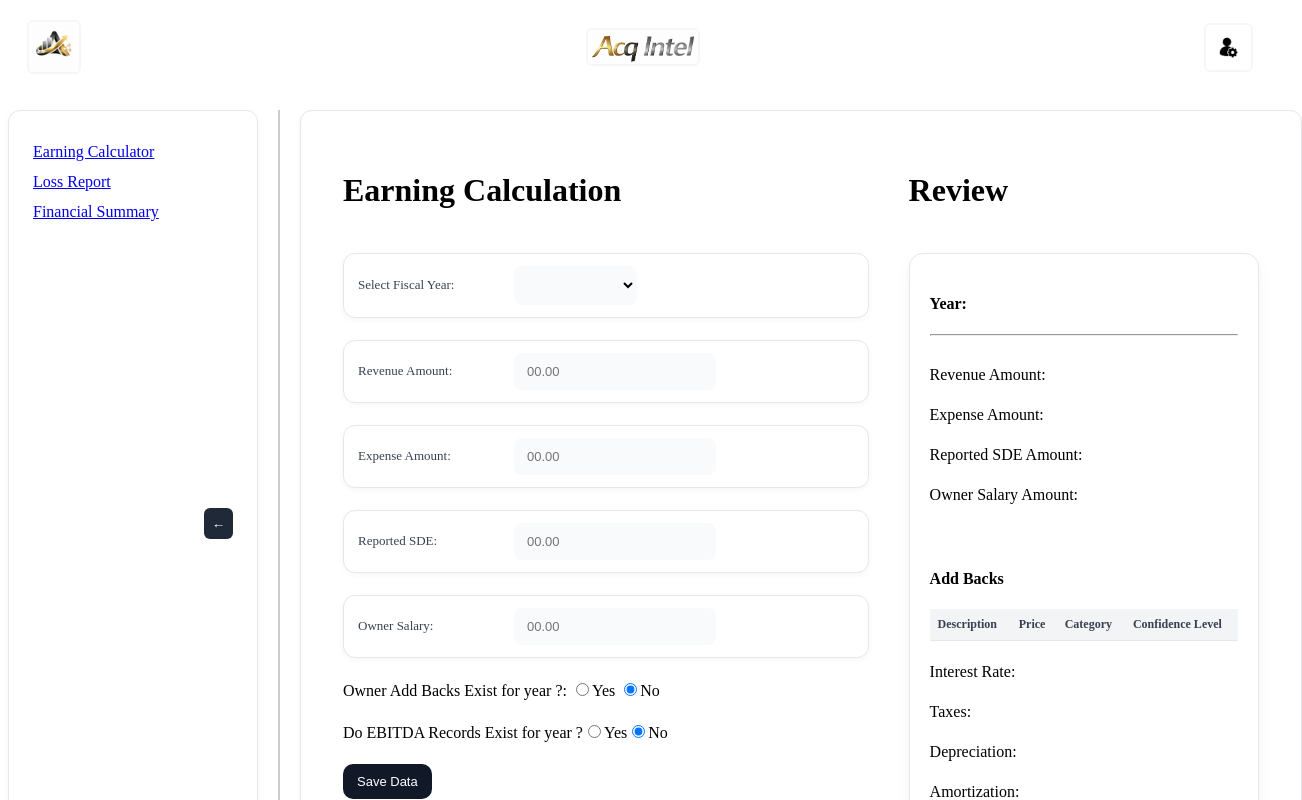
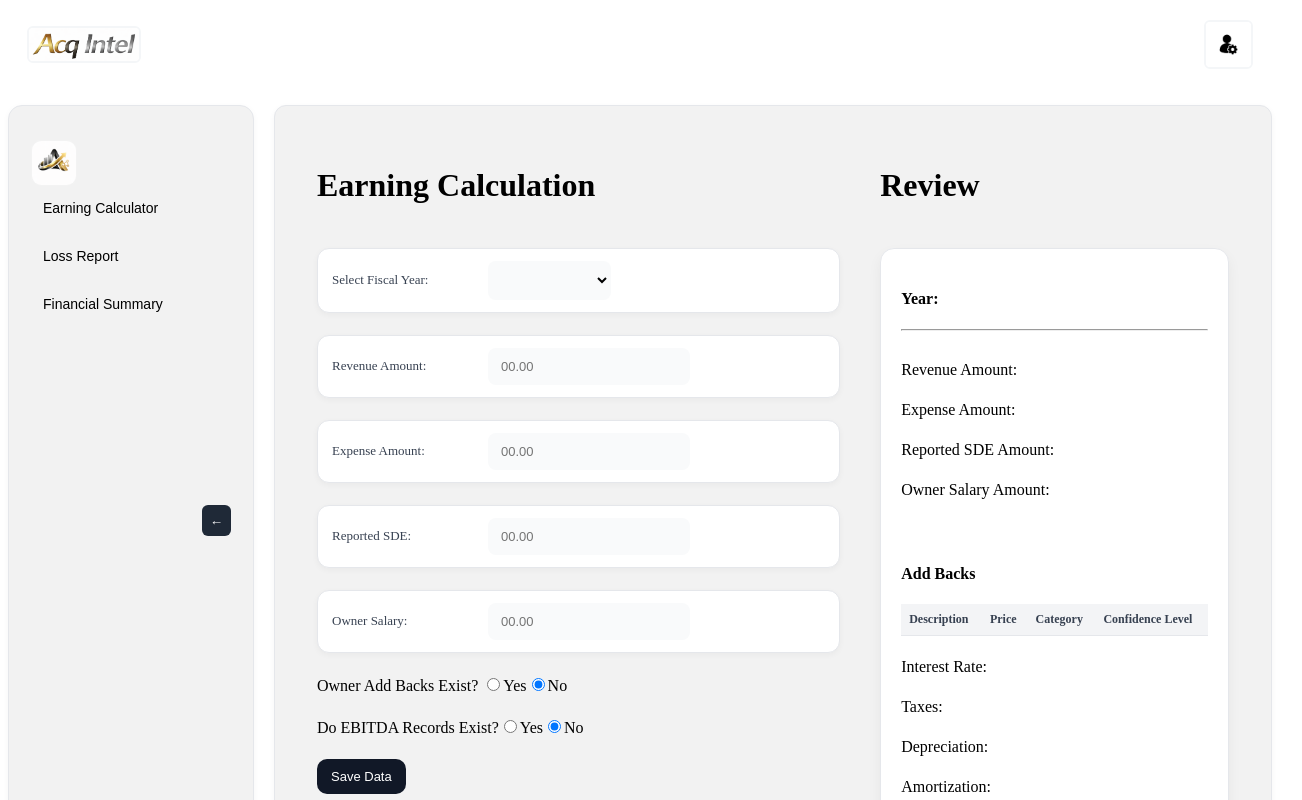
Before and after one commit to AlexanderHobbs/MicroPrivateEquityTool, a Vue app in the folder frontend/EarningCalculator/: page /earning in a window 1280 px wide. Shown: the top 800 px of the page, 1302 px wide, since content can reach past the window. Built offline with nearby package versions, Linux system fonts and the light colour scheme; the HTML template or start-up script is replaced by a standard one.

Commit message:
styles and refined layout

```diff
--- a/frontend/EarningCalculator/src/App.vue
+++ b/frontend/EarningCalculator/src/App.vue
@@ -22,10 +22,8 @@ const pageNum = ref(0)
     <div class = "hero-section-ea">
 
         <div class = "side-nav-bar">
-            <Side_NavBar />
+            <Side_NavBar @change-page = "(n) => pageNum = n"/>
         </div>
-
-        <div class="vertical-line"></div>
 
         <div class = "input-section" v-if = "pageNum === 0">
             <earningCalculator />
@@ -54,10 +52,17 @@ const pageNum = ref(0)
 
 <style scoped>
 
+.app {
+    background-color: red;
+}
+
 .parent-container {
     display: flex;
     flex-direction: column;
     gap: 20px;
+    box-sizing: border-box;
+    background-color: white;
+    box-sizing: border-box;
 }
 
 
@@ -66,6 +71,7 @@ const pageNum = ref(0)
     height: 100%;
     display: flex;
     flex-direction: row;
+    gap: 20px;
 }
 
 .vertical-line {
@@ -78,9 +84,5 @@ const pageNum = ref(0)
     width: 100%;
 }
 
-.side-nav-bar .navbar {
-    top: 0px;
-    position: sticky;
-}
 
 </style>
--- a/frontend/EarningCalculator/src/components/Side_NavBar.vue
+++ b/frontend/EarningCalculator/src/components/Side_NavBar.vue
@@ -2,6 +2,7 @@
 
 import {ref} from 'vue'
 
+const emit = defineEmits('change-page')
 
 const isOpen = ref(true)
 var navbar_logo = ref("←");
@@ -14,22 +15,20 @@ const toggleNav = () => {
 </script>
 
 <template>
-
-
-<div :class="['navbar', { closed: !isOpen }]">
+<nav :class="['navbar', { closed: !isOpen }]">
     <div class = "navbar-links" v-show = "isOpen">
+        <div class = "logo"><img src="@/assets/logo.png" alt="logo"></div>
         <ul>
-            <li><router-link to = "/earnings">Earning Calculator</router-link></li>
-            <li><router-link to = "/loss">Loss Report</router-link></li>
-            <li><router-link to = "/summary">Financial Summary</router-link></li>
+            <li><button @click = "$emit('change-page', 0)">Earning Calculator</button></li>
+            <li><button @click = "$emit('change-page', 1)">Loss Report</button></li>
+            <li><button @click = "$emit('change-page', 2)">Financial Summary</button></li>
         </ul>
-
     </div>
 
     <div class = "toggle-navBar-btn">
         <button @click = "toggleNav">{{ navbar_logo }}</button>
     </div>
-</div>
+</nav>
 
 
 </template>
@@ -38,18 +37,21 @@ const toggleNav = () => {
 
 .navbar {
     display: flex;
-    flex-direction: row;
+    flex-direction: row; /* critical for sidebar layout */
     width: 220px;
+    height: 100vh;
+
+    background: #f2f2f2;
     color: black;
-    transition: width 0.25s ease;
-    overflow: hidden;
-    height: 100vh;
-    background: #ffffff;
-    padding: 12px 14px;
-    border-radius: 12px;
+
+    padding: 14px 12px;
+    border-radius: 14px;
     border: 1px solid #e5e7eb;
     box-shadow: 0 2px 6px rgba(0,0,0,0.04);
 
+    overflow: hidden;
+
+    transition: width 0.25s ease, background 0.25s ease;
 }
 
 .navbar.closed {
@@ -73,24 +75,59 @@ const toggleNav = () => {
     margin-bottom: 12px;
 }
 
-router-link {
-    text-decoration: none;
-    color: #1f2937;
+.navbar-links button {
+    width: 100%;
+    text-align: left;
+
+    display: flex;
+    align-items: center;
+    gap: 10px;
+
+    padding: 10px 12px;
+    margin-bottom: 6px;
+
+    border: none;
+    border-radius: 10px;
+
+    background: transparent;
+    color: black;
+
     font-size: 14px;
-    display: block;
-    padding: 8px 10px;
-    border-radius: 8px;
-    transition: background 0.2s ease;
+    cursor: pointer;
+
+    transition: background 0.2s ease, color 0.2s ease, transform 0.15s ease;
 }
 
-router-link:hover {
-    background: #1f2937;
-    color: white;
+.navbar-links button:hover {
+    background: rgba(255, 255, 255, 0.10);
+    color: gray;
+    transform: translateX(3px);
 }
 
-router-link-active {
-    background: #374151;
-    color: white;
+.navbar-links button:active {
+    background: rgba(59, 130, 246, 0.18);
+    color: #60a5fa;
+    font-weight: 500;
+
+    position: relative;
+}
+
+.navbar-links button:active::before {
+    content: "";
+    position: absolute;
+    left: -6px;
+    top: 50%;
+    transform: translateY(-50%);
+
+    width: 3px;
+    height: 60%;
+    border-radius: 6px;
+
+    background: #3b82f6;
+}
+
+.navbar-links button:active:hover {
+    background: rgba(59, 130, 246, 0.25);
 }
 
 /* Toggle button container */
@@ -114,5 +151,23 @@ router-link-active {
     background: #374151;
 }
 
+.logo img {
+    width: 44px;
+    border-radius: 10px;
+
+    border: 1px solid rgba(255,255,255,0.08);
+    transition: transform 0.2s ease, box-shadow 0.2s ease;
+}
+
+.logo img:hover {
+    transform: scale(1.06);
+    box-shadow: 0 8px 18px rgba(0,0,0,0.35);
+}
+
+/* Click feedback */
+.logo img:active {
+    transform: scale(0.95);
+}
+
 
 </style>
--- a/frontend/EarningCalculator/src/components/Top_NavBar.vue
+++ b/frontend/EarningCalculator/src/components/Top_NavBar.vue
@@ -4,7 +4,6 @@
 
 <template>
 <div class = "parent">
-    <div class = "logo"><img src="@/assets/logo.png" alt="logo"></div>
     <div class = "name"><img src="@/assets/name.png" alt="name"></div>
     <div class = "settings"><img src="@/assets/setting.png" alt="settings"></div>
 </div>
@@ -26,7 +25,6 @@
 }
 
 /* Shared image behavior */
-.logo img,
 .name img,
 .settings img {
    height: auto;
@@ -37,15 +35,10 @@
 }
 
 /* Specific sizing */
-.logo img { width: 50px; }
 .name img { width: 110px; }
 .settings img { width: 45px; }
 
 /* Hover interactions */
-.logo img:hover {
-    transform: scale(1.08) rotate(-2deg);
-    box-shadow: 0 6px 14px rgba(0,0,0,0.12);
-}
 
 .name img:hover {
     transform: scale(1.05);
@@ -58,7 +51,6 @@
 }
 
 /* Click feedback */
-.logo img:active,
 .name img:active,
 .settings img:active {
     transform: scale(0.95);
--- a/frontend/EarningCalculator/src/router/index.js
+++ b/frontend/EarningCalculator/src/router/index.js
@@ -22,9 +22,7 @@ const routes = [
   }
 ]
 
-const router = createRouter({
+export const router = createRouter({
   history: createWebHistory(),
-  routes
+  routes,
 })
-
-export default router
--- a/frontend/EarningCalculator/src/services/earningInput.vue
+++ b/frontend/EarningCalculator/src/services/earningInput.vue
@@ -1,14 +1,35 @@
 <script setup>
 
-import {ref, useId, computed} from 'vue'
+import {ref, watch, useId} from 'vue'
 import CurrencyInput from '@/components/CurrencyInput.vue'
 import CurrencyOutput from '@/components/CurrencyOutput.vue'
 import EBITDAInput from '@/components/EBITDAInput.vue'
 import EBITDAOutput from '@/components/EBITDAOutput.vue'
-import { errorMessages } from 'vue/compiler-sfc'
+
+const props = defineProps({
+    initialData: Object
+})
+
+watch(
+    () => props.initialData,
+    (data) => {
+        if(!data) return
+
+        Object.assign(currencyForm, data.operating)
+        Object.assign(EBITDAForm, data.financials)
+
+        AddBackList.value = data.adjustments.addBacks ? data.adjustments.addBacks.map(x => ({...x})) : []
+    },
+
+    {immediate: true}
+)
+
+// ----------------------
+// State
+// ----------------------
 
 const selectedYear = ref()
-const selectedYear_Options = ref([
+const yearOptions = ref([
     {text: '2025', value: 2025},
     {text: '2024', value: 2024},
     {text: '2023', value: 2023},
@@ -21,54 +42,17 @@ const currencyForm = ref({
     ReportedSDE: null
 })
 
-const updatedValues = ref(null);
-
-function updateCurrencyValues() {
-    try{
-        updatedValues.value = () => structuredClone(currencyForm.value)
-    }catch(err){
-        errorMessages.value = (err)
-    }
-
-    Object.keys(currencyForm.value).forEach(key => {
-        currencyForm.value[key] = null;
-    })
-
-}
-
-
 const addBackExist = ref(false)
 
 const AddBackList = ref([])
 
-const AddBackForm= ref(
-    {
+const AddBackForm = ref({
         id: useId(),
         description: null,
         price: null,
         category: null,
         confidenceLevel: null
-    }
-)
-
-async function add_AddBack() {
-    try{
-        AddBackList.value.push({
-            ...AddBackForm.value
 })
-
-        Object.assign(AddBackForm.value, {
-            id: null,
-            description: null,
-            price: null,
-            category: null,
-            confidenceLevel: 50
-        })
-
-    }catch (err){
-        console.error(err);
-    }
-}
 
 const EBITDAValuesExist = ref(false);
 
@@ -79,47 +63,111 @@ const EBITDAForm = ref({
     Amortization: null
 })
 
-const emit = defineEmits(['save'])
+
+// ----------------------
+// Helpers
+// ----------------------
+
+function generateId() {
+  return crypto.randomUUID()
+}
+
+
+function resetForm() {
+
+   Object.assign(currencyForm.value, {
+        revenue: null,
+        expense: null,
+        ownerSalary: null,
+        ReportedSDE: null
+    })
+
+    Object.assign(EBITDAForm.value, {
+        InterestRate: null,
+        Taxes: null,
+        Depreciation: null,
+        Amortization: null
+    })
+
+    selectedYear.value = null
+    addBackExist.value = false
+    EBITDAValuesExist.value = false
+
+}
+
+function resetAddBackForm() {
+    Object.assign(AddBackForm.value, {
+        id: generateId(),
+        description: null,
+        price: null,
+        category: null,
+        confidenceLevel: 50
+    })
+}
+
+// ----------------------
+// Actions
+// ----------------------
+
+
+function add_AddBack() {
+
+
+    if(Object.values(AddBackForm.value).some(val => val === null)) {
+        alert("Please fill in all add back!")
+        return
+    }
+
+    AddBackList.value.push({
+        ...AddBackForm.value
+    })
+
+    resetAddBackForm();
+
+}
+
+
+const emit = defineEmits(['save', 'load-year'])
 
 function submitYear() {
 
-    const yearData = {
-        operating: {
-            ...currencyForm.value
-        },
+    const payload = {
+        year: selectedYear.value,
+        operating: {...currencyForm.value },
+        adjustments: { addBacks: AddBackList.value},
 
-        adjustments: {
-            addBacks: AddBackList.value
-        },
-
-        financials: {
-            ...EBITDAForm.value
-        }
+        financials: {...EBITDAForm.value}
     }
 
-    if(!dataIsNotNull(yearData)){
+    if(!dataIsNotNull(payload)){
         alert("Not all fiels have data entered — Please fill in all entries!");
-        yearData.value = null;
         return;
     }
 
-    emit('save', selectedYear.value, yearData);
+    emit('save', payload);
+    alert("Loaded");
+
+    AddBackList.value = [];
+    resetForm();
+
 }
 
-function dataIsNotNull(obj){
+function loadYear(year){
+    emit('load-year', year)
+}
+
+function dataIsNotNull(obj) {
     for(let key in obj){
         if(obj[key] === null){
             return false;
         }
-
         if(typeof obj[key] === 'object' && !dataIsNotNull(obj[key])){
-            return false;
-        }
+            return false; }
     }
 
     return true;
+}
 
-}
 
 </script>
 
@@ -128,11 +176,12 @@ function dataIsNotNull(obj){
     <div class = "parent-container">
         <div class = "ea-input-container">
             <h1>Earning Calculation</h1>
+
             <div class = "selected-year-input">
-                <label for="SelectedYearInput">Select Fiscal Year: </label>
-                <select name="SelectedYearInput" id="InputYear" v-model = "selectedYear">
+                <label>Select Fiscal Year: </label>
+                <select v-model = "selectedYear"  @change="loadYear(selectedYear)">
                     <option disabled value="">Select a Year</option>
-                    <option v-for = "year in selectedYear_Options" :key = "year.value" :value = "year.value">
+                    <option v-for = "year in yearOptions" :key = "year.value" :value = "year.value">
                         {{ year.text }}
                     </option>
                 </select>
@@ -140,65 +189,55 @@ function dataIsNotNull(obj){
 
             <div class = "currency-input-form">
                 <CurrencyInput  label = "Revenue Amount: " v-model = "currencyForm.revenue"/>
-
                 <CurrencyInput  label = "Expense Amount:" v-model = "currencyForm.expense" />
-
-                <CurrencyInput label = "Reported SDE:" v-model = "currencyForm.ReportedSDE" />
-
-                <CurrencyInput label = "Owner Salary:" v-model = "currencyForm.ownerSalary" />
-
-                <!-- <button @click="updateCurrencyValues">Submit Values</button> -->
-
+                <CurrencyInput label = "Reported SDE: " v-model = "currencyForm.ReportedSDE" />
+                <CurrencyInput label = "Owner Salary: " v-model = "currencyForm.ownerSalary" />
             </div>
 
             <div class = "radio-btn-class">
-                <label for="hasAddBacks?">Owner Add Backs Exist for year {{ selectedYear }}?: </label>
+                <label>Owner Add Backs Exist? </label>
                 <input type="radio" :value ="true" v-model = "addBackExist">
-                <label for="yes">Yes </label>
+                <label for="yes-rd-btn">Yes</label>
                 <input type="radio" :value = "false" v-model = "addBackExist">
-                <label for="no">No </label>
+                <label for="no-rd-btn">No</label>
             </div>
 
+            <Transition name = "fade">
             <div class = "OwnerAddBacks" v-if = "addBackExist">
-
                 <div class = "addBackEntry">
-                    <h4>Add claimed add backs (as many as needed): </h4>
-                    <label for="AddBack-Description">Add Back Description: </label>
-                    <textarea v-model = "AddBackForm.description" placeholder="description..."></textarea>
-                    <label for="AddBack-Value">Add Back Value: </label>
+                    <h4>Add Back Entry: </h4>
+                    <label>Add Back Description: </label>
+                    <textarea v-model = "AddBackForm.description" placeholder="description"></textarea>
+                    <label>Add Back Value: </label>
                     <input type="number" v-model.number = "AddBackForm.price">
-                    <label for="AddBack-Category">Add Back Category: </label>
+                    <label>Add Back Category: </label>
                     <input type="text" v-model = "AddBackForm.category">
-                    <label for = "AddBack-ConfidenceLevel">Add Back Confidence Level:</label>
-                    <input type="range" v-model.number = "AddBackForm.confidenceLevel" min = "0" max = "100" step = "1">
+                    <label>Add Back Confidence Level:</label>
+                    <input type="range" v-model.number = "AddBackForm.confidenceLevel" min = "0" max = "100">
                     <span class = "confidence-value">{{ AddBackForm.confidenceLevel }}%</span>
 
                     <button class = "addBack-btn" @click="add_AddBack()">Create Add Back</button>
                 </div>
-
             </div>
+            </Transition>
 
             <div class="radio-btn-class">
-                <label for="hasEBITDA?">Do EBITDA Records Exist for year {{ selectedYear }}?</label>
+                <label>Do EBITDA Records Exist?</label>
                 <input type="radio" :value = "true" v-model = "EBITDAValuesExist">
                 <label for="yes-rd-btn">Yes</label>
                 <input type="radio" :value = "false" v-model = "EBITDAValuesExist">
                 <label for="no-rd-btn">No</label>
             </div>
 
+            <Transition name = "fade">
                 <div class="EBITDA" v-if = "EBITDAValuesExist">
                         <h4>Add EBITDA Values: </h4>
-
                         <EBITDAInput label = "Interest Rate" v-model = "EBITDAForm.InterestRate"/>
-
                         <EBITDAInput label = "Taxes" v-model = "EBITDAForm.Taxes"/>
-
                         <EBITDAInput label = "Depreciation" v-model = "EBITDAForm.Depreciation"/>
-
                         <EBITDAInput label = "Amortization" v-model = "EBITDAForm.Amortization"/>
-
                 </div>
-
+            </Transition>
             <button class = "save-btn" @click = "submitYear">Save Data</button>
 
         </div>
@@ -223,11 +262,11 @@ function dataIsNotNull(obj){
                                 </tr>
                             </thead>
                             <tbody>
-                            <tr v-for = "addBack in AddBackList" :key = "addBack.id">
-                                <td>{{ addBack.description }}</td>
-                                <td>{{ addBack.price }}</td>
-                                <td>{{ addBack.category }}</td>
-                                <td>{{ addBack.confidenceLevel }}</td>
+                            <tr v-for = "item in AddBackList" :key = "item.id">
+                                <td>{{ item.description }}</td>
+                                <td>{{ item.price }}</td>
+                                <td>{{ item.category }}</td>
+                                <td>{{ item.confidenceLevel }}</td>
                             </tr>
                             </tbody>
                         </table>
@@ -420,5 +459,15 @@ input:focus, select:focus, textarea:focus {
     color: #6b7280;
 }
 
+.fade-enter-active,
+.fade-leave-active {
+    transition: opacity 0.5s ease;
+}
+
+.fade-enter-from,
+.fade-leave-to {
+    opacity: 0;
+}
+
 
 </style>
--- a/frontend/EarningCalculator/src/views/EarningCalculator.vue
+++ b/frontend/EarningCalculator/src/views/EarningCalculator.vue
@@ -1,12 +1,30 @@
 <script setup>
-import earningInput from '@/services/earningInput.vue';
+import EarningInput from '@/services/earningInput.vue';
 
 import {ref} from 'vue';
 
+// ----------------------
+// State
+// ----------------------
+
+
 const yearlyData = ref({})
+const selectedYearData = ref(null)
 
-function saveYearData(year, payload) {
-   yearlyData.value[year] = payload
+
+// ----------------------
+// Actions
+// ----------------------
+
+function saveYearData(payload) {
+    if(!payload?.year) return
+
+    yearlyData.value[payload.year] = payload
+}
+
+function handleLoadYear(year){
+    selectedYearData.value = yearlyData.value[year] || null
+    alert("function called")
 }
 
 </script>
@@ -16,7 +34,11 @@ function saveYearData(year, payload) {
     <div class = "parent">
 
         <div class = "input">
-            <earningInput @save = "saveYearData"/>
+            <EarningInput
+                @save = "saveYearData"
+                @load-year = "handleLoadYear"
+                :initialData="selectedYearData"
+            />
             <div class="year-grid">
                 <div v-for="(entry, year) in yearlyData" :key="year" class="year-card">
 
@@ -53,8 +75,8 @@ function saveYearData(year, payload) {
                     <div>
                         <h3>Adjustments</h3>
 
-                        <div class="section" v-if = "entry.adjustments.addBacks">
-                            <div v-for="(addBack, index) in entry.adjustments.addBacks" :key="index" class="sub-table">
+                        <div class="section" v-if = "entry.adjustments.addBacks.length">
+                            <div v-for="addBack in entry.adjustments.addBacks" :key="addBack.id" class="sub-table">
                                 <div class = "metric">
                                     <span class = "label">Description:</span>
                                     <span class = "value">{{ addBack.description }}</span>
@@ -75,27 +97,30 @@ function saveYearData(year, payload) {
                         </div>
                         <div v-else>
                             <div class = "metric">
-                                    <span class = "label">Description:</span>
-                                </div>
-                                <div class = "metric">
-                                    <span class = "label">Value: </span>
-                                </div>
-                                <div class = "metric">
-                                    <span class = "label">Category: </span>
-                                </div>
-                                <div class = "metric">
-                                    <span class = "label">Confidence Level:</span>
-                                </div>
+                                <span class = "label">No adjustment recorded:</span>
+                            </div>
                         </div>
                     </div>
 
                     <div>
                         <h3>Financials</h3>
                         <div class="metrics">
-                            <div class = "metric"><span class = "label">Interest:</span><span class = "value">{{ entry.financials.InterestRate }}</span></div>
-                            <div class = "metric"><span class = "label">Taxes:</span><span class = "value">{{ entry.financials.Taxes }}</span></div>
-                            <div class = "metric"><span class = "label">Depreciation:</span><span class = "value">{{ entry.financials.Depreciation }}</span></div>
-                            <div class = "metric"><span class = "label">Amortization:</span><span class = "value">{{ entry.financials.Amortization }}</span></div>
+                            <div class = "metric">
+                                <span class = "label">Interest:</span>
+                                <span class = "value">{{ entry.financials.InterestRate }}</span>
+                            </div>
+                            <div class = "metric">
+                                <span class = "label">Taxes:</span>
+                                <span class = "value">{{ entry.financials.Taxes }}</span>
+                            </div>
+                            <div class = "metric">
+                                <span class = "label">Depreciation:</span>
+                                <span class = "value">{{ entry.financials.Depreciation }}</span>
+                            </div>
+                            <div class = "metric">
+                                <span class = "label">Amortization:</span>
+                                <span class = "value">{{ entry.financials.Amortization }}</span>
+                            </div>
                         </div>
                     </div>
 
@@ -116,11 +141,12 @@ function saveYearData(year, payload) {
     display: flex;
     width: 100%;
     height: 100%;
-    background: #ffffff;
+    background: #f2f2f2;
     padding: 12px 14px;
     border-radius: 12px;
     border: 1px solid #e5e7eb;
     box-shadow: 0 2px 6px rgba(0,0,0,0.04);
+    box-sizing: border-box;
 }
 
 .input{
```
Lines whose indentation alone changed are shown as unchanged.
